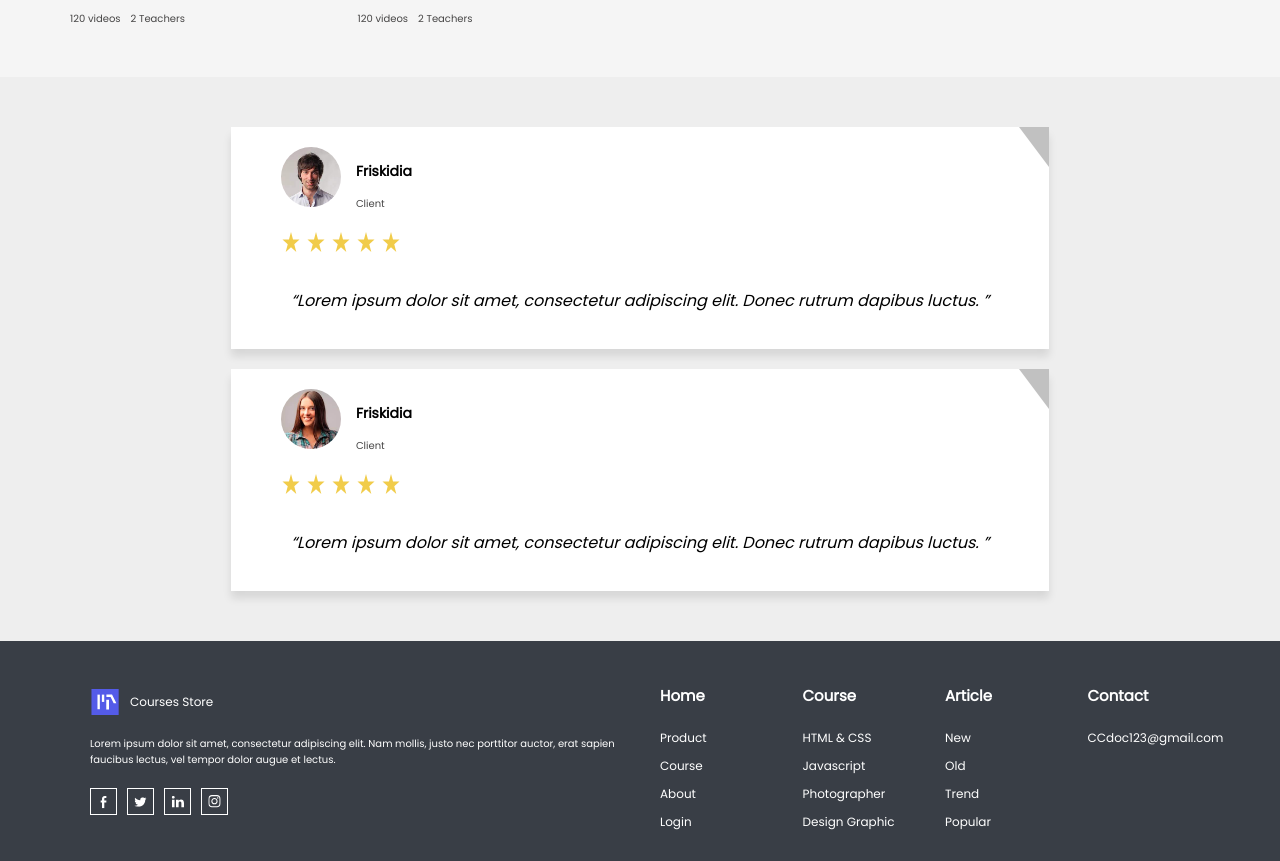
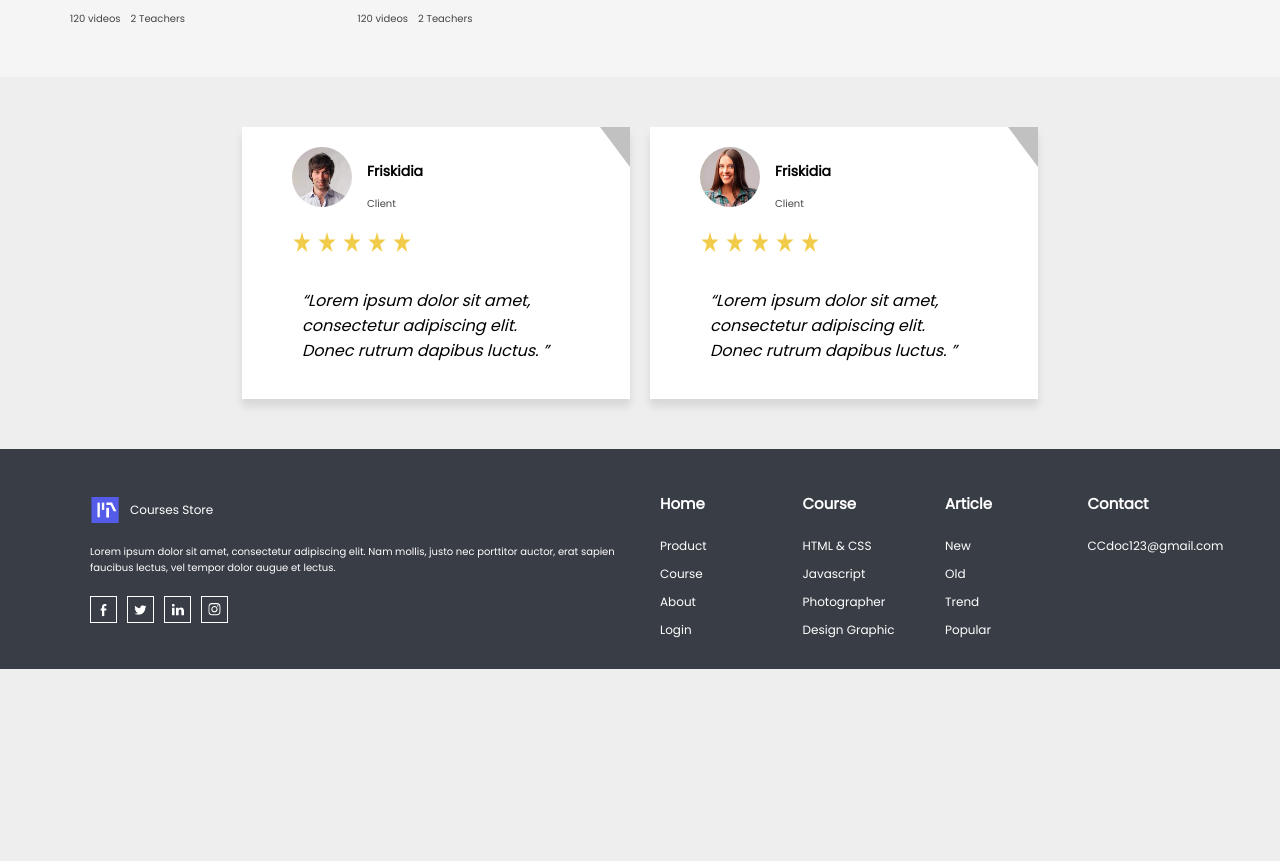
Before and after one commit to shahdKhawaldeh1/Courses-Store, a React (Create React App) app: page / in a window 1280 px wide. Shown: the part 1320-2181 px from the top of the page. After the commit the page ends 1989 px from the top, so only its background shows below. Built offline with nearby package versions, Linux system fonts and the light colour scheme; a web font is replaced by a local one.

Commit message:
first commit

```diff
--- a/src/components/Home/Home.jsx
+++ b/src/components/Home/Home.jsx
@@ -140,6 +140,7 @@ export const Home = () => {
       {/* testimonials section */}
 
       <div className="testimonials">
+        <div className="container">
           <div className="row">
             <div className="testimonial">
               <div className="user-info">
@@ -293,7 +294,7 @@ export const Home = () => {
 
             </div>
           </div>
-
+        </div>
       </div>
     </>
   );
--- a/src/components/Home/styles.css
+++ b/src/components/Home/styles.css
@@ -282,7 +282,7 @@ gap:20px;
   box-shadow: 0px 8.237px 8.237px 0px rgba(0, 0, 0, 0.10);
   background-color: #fff;
   padding: 20px;
-  width: calc(100% - 20px) / 3; /* Adjust the width as needed */
+  width:30%; /* Adjust the width as needed */
   position: relative;
   transition: transform 0.3s ease-in-out, box-shadow 0.3s ease-in-out;
 }
```
